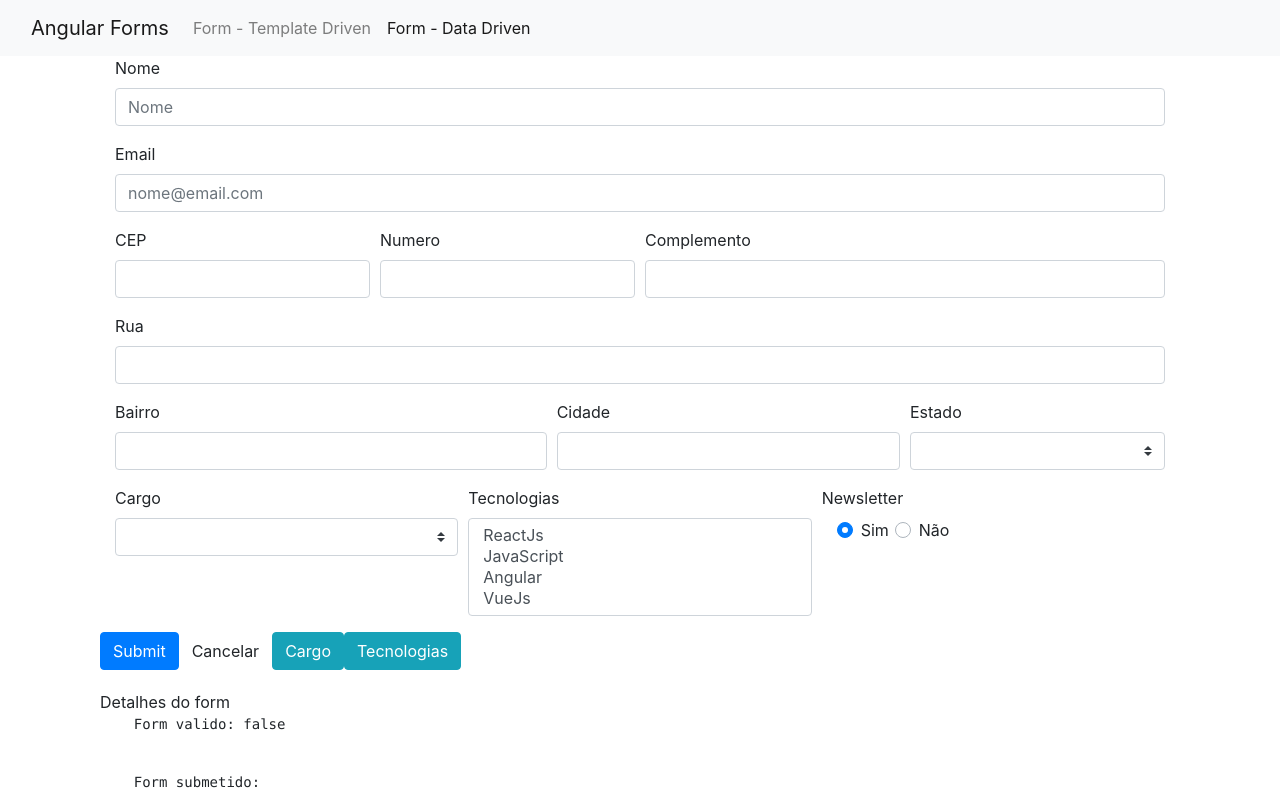
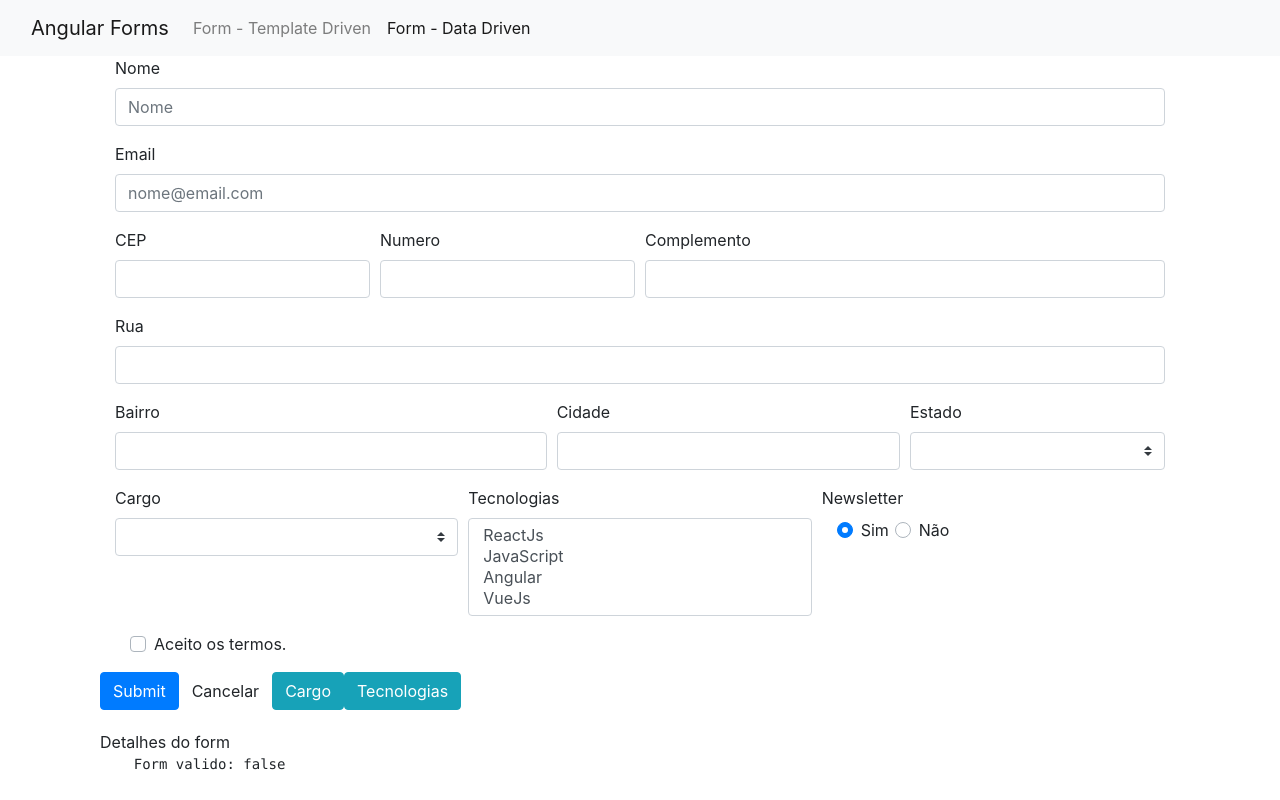
Before and after one commit to MaryanaMarinho/curso-angular, an Angular app in the folder forms/: page /dataForm in a window 1280 px wide. Shown: the top 800 px of the page. Built offline with nearby package versions, Linux system fonts and the light colour scheme.

Commit message:
Formulários reativos: Checkbox Toggle

```diff
--- a/forms/src/app/data-form/data-form.component.html
+++ b/forms/src/app/data-form/data-form.component.html
@@ -171,6 +171,21 @@
       </div>
     </div>
 
+    <div class="form-group" class="col-sm-12">
+
+      <div class="form-group">
+        <div class="col-md-3" [ngClass]="aplicaCssErro('termos')">
+          <div class="custom-control custom-checkbox">
+            <input type="checkbox" class="custom-control-input" id="Check" formControlName="termos" [ngClass]="aplicaCssErro('termos')">
+            <label class="custom-control-label" for="Check">Aceito os termos.</label>
+          </div>
+          <div *ngIf="!this.formulario.get('termos').valid" class="alert alert-danger" role="alert">
+              Por favor, aceite os termos.
+            </div>
+        </div>
+      </div>
+    </div>
+
     <button type="submit" class="btn btn-primary">Submit</button>
     <button class="btn btn-default" (click)="resetar()">Cancelar</button>
     <button class="btn btn-info" (click)="setarCargo()">Cargo</button>
--- a/forms/src/app/data-form/data-form.component.ts
+++ b/forms/src/app/data-form/data-form.component.ts
@@ -65,7 +65,8 @@ export class DataFormComponent implements OnInit {
 
       cargo: [null],
       tecnologias: [null],
-      newsletter: ['s']
+      newsletter: ['s'],
+      termos: [null, Validators.pattern('true')]
     });
   }
 
```
